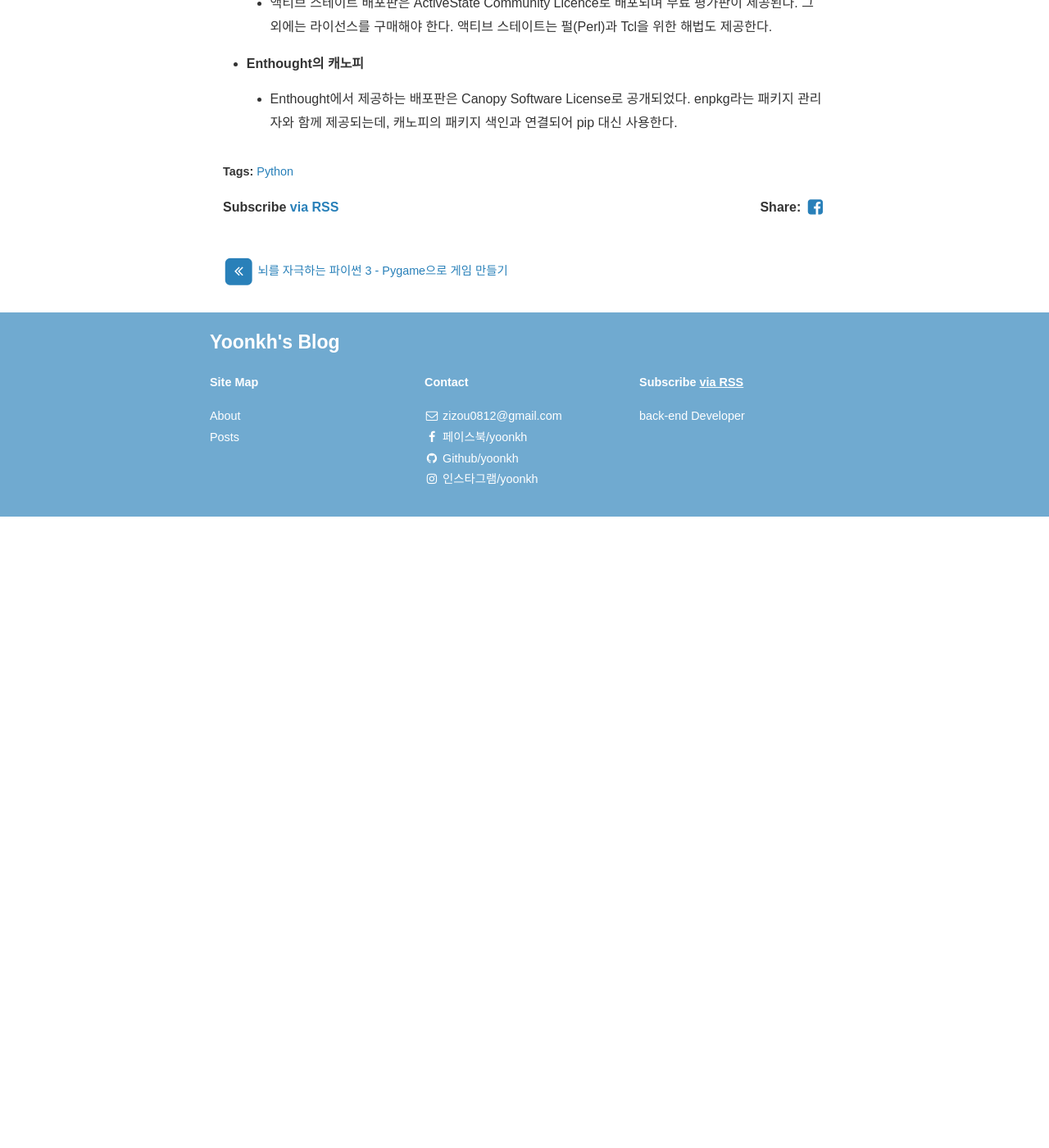
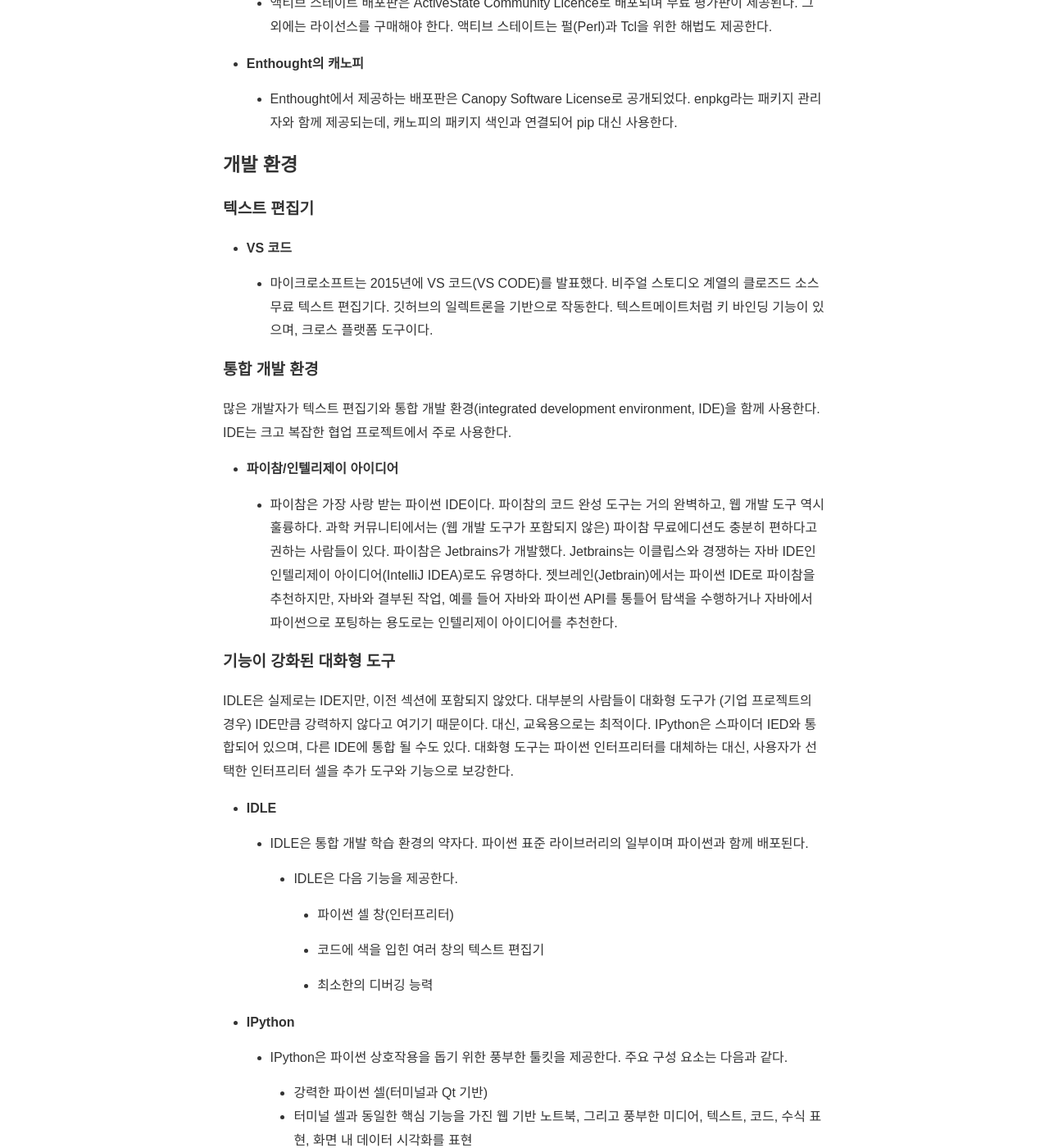
Before and after one commit to yoonkh/yoonkh.github.io, a Jekyll site: the page built from _posts/2017-12-15-Python_travel.markdown, in a window 1280 px wide and 1400 px high, scrolled down 3373 px. Shown: the whole window at 82% size. Built offline with Jekyll 4.4.1, drawn with Linux system fonts in a browser that asks for light colours; nearby versions of some CDN libraries; comment, search, counter and statistics services are not loaded; before the commit the page ends 4003 px from its top, so only the background shows below that; some of the changed text lies outside the part shown.

Commit message:
Update 2017-12-15-Python_travel.markdown

````diff
--- a/_posts/2017-12-15-Python_travel.markdown
+++ b/_posts/2017-12-15-Python_travel.markdown
@@ -108,3 +108,59 @@ virtualenv는 고립된 파이썬 환경을 생성한다. 환경마다 폴더를
 - **Enthought의 캐노피**
 
 	- Enthought에서 제공하는 배포판은 Canopy Software License로 공개되었다. enpkg라는 패키지 관리자와 함께 제공되는데, 캐노피의 패키지 색인과 연결되어 pip 대신 사용한다.
+
+### 개발 환경
+
+#### 텍스트 편집기
+
+- **VS 코드**
+
+	- 마이크로소프트는 2015년에 VS 코드(VS CODE)를 발표했다. 비주얼 스토디오 계열의 클로즈드 소스 무료 텍스트 편집기다. 깃허브의 일렉트론을 기반으로 작동한다. 텍스트메이트처럼 키 바인딩 기능이 있으며, 크로스 플랫폼 도구이다.
+
+
+#### 통합 개발 환경
+
+많은 개발자가 텍스트 편집기와 통합 개발 환경(integrated development environment, IDE)을 함께 사용한다. IDE는 크고 복잡한 협업 프로젝트에서 주로 사용한다.
+
+- **파이참/인텔리제이 아이디어**
+
+	- 파이참은 가장 사랑 받는 파이썬 IDE이다. 파이참의 코드 완성 도구는 거의 완벽하고, 웹 개발 도구 역시 훌륭하다. 과학 커뮤니티에서는 (웹 개발 도구가 포함되지 않은) 파이참 무료에디션도 충분히 편하다고 권하는 사람들이 있다. 파이참은 Jetbrains가 개발했다. Jetbrains는 이클립스와 경쟁하는 자바 IDE인 인텔리제이 아이디어(IntelliJ IDEA)로도 유명하다. 젯브레인(Jetbrain)에서는 파이썬 IDE로 파이참을 추천하지만, 자바와 결부된 작업, 예를 들어 자바와 파이썬 API를 통틀어 탐색을 수행하거나 자바에서 파이썬으로 포팅하는 용도로는 인텔리제이 아이디어를 추천한다.
+
+#### 기능이 강화된 대화형 도구
+
+IDLE은 실제로는 IDE지만, 이전 섹션에 포함되지 않았다. 대부분의 사람들이 대화형 도구가 (기업 프로젝트의 경우) IDE만큼 강력하지 않다고 여기기 때문이다. 대신, 교육용으로는 최적이다. IPython은 스파이더 IED와 통합되어 있으며, 다른 IDE에 통합 될 수도 있다. 대화형 도구는 파이썬 인터프리터를 대체하는 대신, 사용자가 선택한 인터프리터 셀을 추가 도구와 기능으로 보강한다.
+
+- **IDLE**
+
+	- IDLE은 통합 개발 학습 환경의 약자다. 파이썬 표준 라이브러리의 일부이며 파이썬과 함께 배포된다.
+
+		- IDLE은 다음 기능을 제공한다.
+
+			- 파이썬 셀 창(인터프리터)
+
+			- 코드에 색을 입힌 여러 창의 텍스트 편집기
+
+			- 최소한의 디버깅 능력
+
+- **IPython**
+
+	- IPython은 파이썬 상호작용을 돕기 위한 풍부한 툴킷을 제공한다. 주요 구성 요소는 다음과 같다.
+
+		- 강력한 파이썬 셀(터미널과 Qt 기반)
+		- 터미널 셀과 동일한 핵심 기능을 가진 웹 기반 노트북, 그리고 풍부한 미디어, 텍스트, 코드, 수식 표현, 화면 내 데이터 시각화를 표현
+
+#### 격리도구
+
+격리도구는 실행 중인 애플리케이션과 호스트 환경을 원하는 수준으로 격리 할 수 있도록 돕는다. 격리를 통해 다양한 파이썬 버전과 라이브러리 의존성 환경에서 코드를 테스트하고 디버그 할 수 있으며, 일관된 개발 환경을 유지할 수 있다
+
+**도커**
+
+도커(Docker)는 virtualenv, conda, Buildhour와 같이 환경 격리를 도와주지만 가상환경을 제공하는 대신 도커 컨테이너를 제공한다. 컨테이너는 가상환경보다 높은 수준의 격리를 제공한다. 예를 들자면, 컨테이너마다 다른 네트워크 인터페이스와 방화벽 규칙, 다른 호스트 이름을 사용할 수 있다. 이렇게 실행되는 컨테이너들은 운영체제로의 액세스를 조정하는 별도의 유틸리티인 도커 엔진을 사용해 관리한다.
+
+- 맥이나 윈도우, 혹은 원격 호스트에서 도커 컨테이너를 실행한다면, 가상 머신(들)과 인터페이스하는 도커 머신(Docker Machine)이 필요하다.
+
+- 도커 컨테이너는 셸 명령어와 관련이 있는 리눅스 컨테이너를 기반으로 만들어졌다.
+
+- 도커는 ```chroot```를 사용하지 않으며, 리눅스 컨테이너도 사용하지 않는다.
+
+- 도커 이미지를 올바르게 구성하면 Buildout 또는 conda를 사용하여 만든 환경보다 공간을 적게 차지한다. 도커가 이미지 전체를 저장하는 대신 이미지의 'diff'만 저장하는 AUFS 결합 파일 시스템을 사용하기 때문이다.
````
